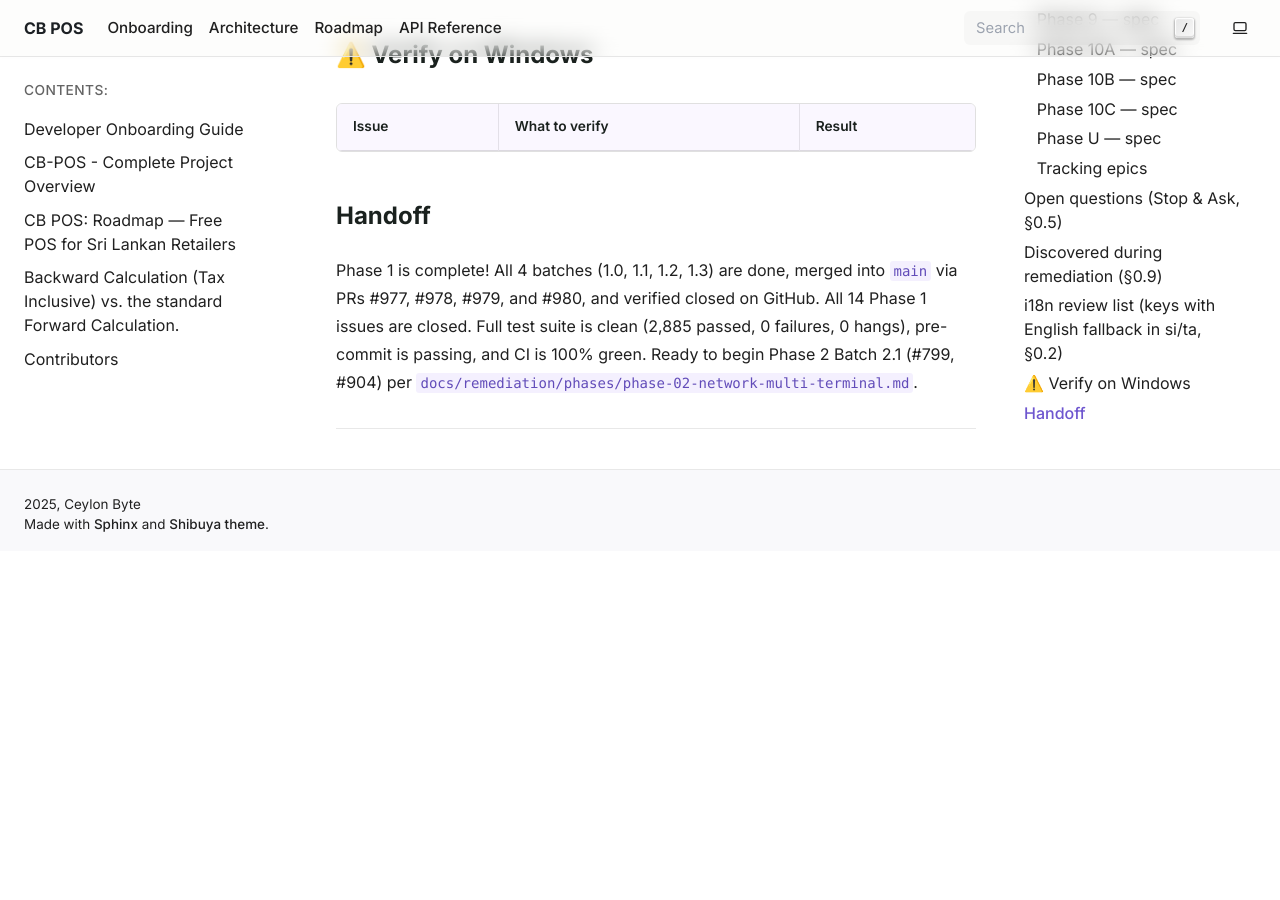
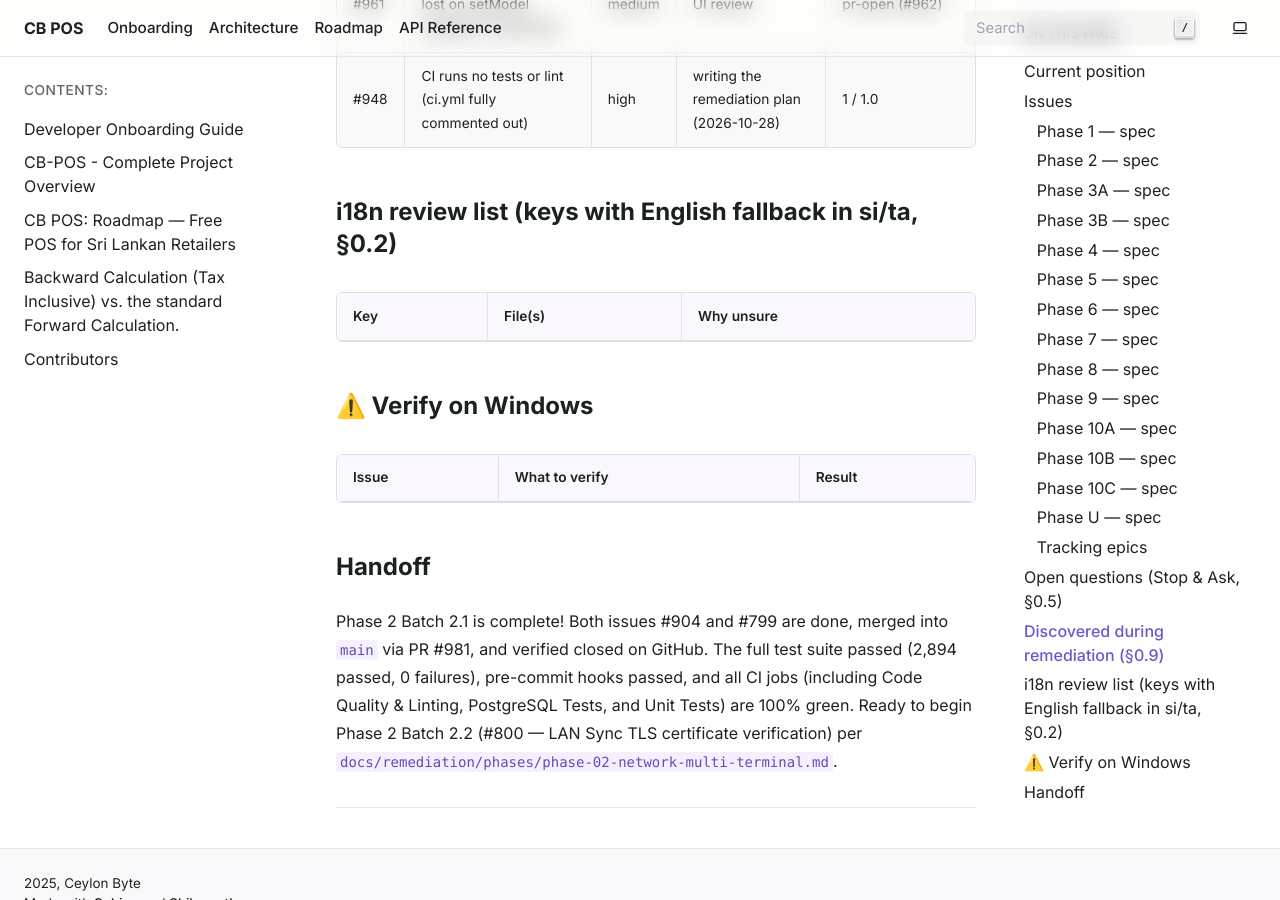
Before and after one commit to HMAHD/CB-POS, a Sphinx documentation site: the page built from docs/remediation/PROGRESS.md, in a window 1280 px wide and 900 px high, scrolled down 22774 px. Built offline with Sphinx 7.4.7, drawn with Linux system fonts in a browser that asks for light colours; pages that are not in the unit, such as notebooks, are missing from menus; before the commit the page ends 23325 px from its top, so only the background shows below that; some of the changed text lies outside the part shown.

Commit message:
docs(progress): record Batch 2.1 completion and issue closures

```diff
--- a/docs/remediation/PROGRESS.md
+++ b/docs/remediation/PROGRESS.md
@@ -25,7 +25,7 @@ Statuses: `todo` · `in-progress` · `blocked (Q#)` · `pr-open` · `done` (merg
 
 ## Current position
 
-- Phase: 2 · Batch: 2.1 · Branch: main · PR: none · Last session: 2026-10-31
+- Phase: 2 · Batch: 2.2 · Branch: main · PR: none · Last session: 2026-11-02
 
 ## Issues
 
@@ -52,8 +52,8 @@ Statuses: `todo` · `in-progress` · `blocked (Q#)` · `pr-open` · `done` (merg
 
 | # | Title | Sev | Batch | Status | PR | Notes |
 |---|---|---|---|---|---|---|
-| #799 | PostgreSQL Network mode has no schema-upgrade path after an app update | high | 2.1 | todo | | |
-| #904 | In network mode, `Database.get_session()` retries by yielding twice, so a dro… | medium | 2.1 | todo | | |
+| #799 | PostgreSQL Network mode has no schema-upgrade path after an app update | high | 2.1 | done | #981 | b408f6f · ShopMeta table, advisory lock 727001, guided stepper, startup gate |
+| #904 | In network mode, `Database.get_session()` retries by yielding twice, so a dro… | medium | 2.1 | done | #981 | f5d1588 · yield session once and map connection lost errors |
 | #800 | LAN Sync: no TLS certificate verification, so the shared secret is exposed to… | high | 2.2 | todo | | |
 | #866 | A till reinstalled, restored from a backup or re-created under the same termi… | high | 2.3 | todo | | |
 | #867 | Terminal IDs are not unique: the default `TERM-01` on a till makes it overwri… | high | 2.3 | todo | | |
@@ -305,4 +305,4 @@ Statuses: `todo` · `in-progress` · `blocked (Q#)` · `pr-open` · `done` (merg
 
 ## Handoff
 
-Phase 1 is complete! All 4 batches (1.0, 1.1, 1.2, 1.3) are done, merged into `main` via PRs #977, #978, #979, and #980, and verified closed on GitHub. All 14 Phase 1 issues are closed. Full test suite is clean (2,885 passed, 0 failures, 0 hangs), pre-commit is passing, and CI is 100% green. Ready to begin Phase 2 Batch 2.1 (#799, #904) per `docs/remediation/phases/phase-02-network-multi-terminal.md`.
+Phase 2 Batch 2.1 is complete! Both issues #904 and #799 are done, merged into `main` via PR #981, and verified closed on GitHub. The full test suite passed (2,894 passed, 0 failures), pre-commit hooks passed, and all CI jobs (including Code Quality & Linting, PostgreSQL Tests, and Unit Tests) are 100% green. Ready to begin Phase 2 Batch 2.2 (#800 — LAN Sync TLS certificate verification) per `docs/remediation/phases/phase-02-network-multi-terminal.md`.
```
